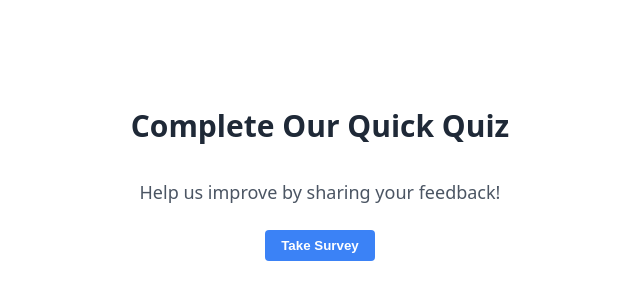
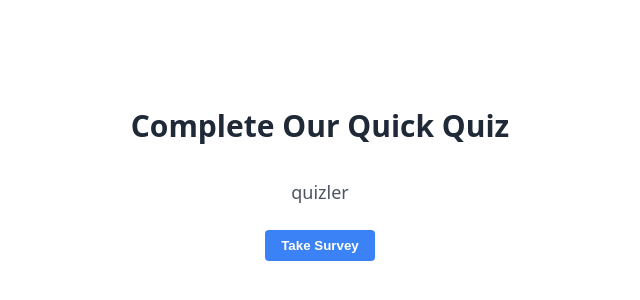
Before and after one commit to xvnetfrsecurityransom/black.sun.overide, a plain HTML site: page index.html in a window 1280 px wide. Shown: the part 226-526 px from the top of the page, without its empty margins (320-960 px from the left). Drawn offline with Linux system fonts and the light colour scheme.

Commit message:
Update index.html

```diff
--- a/index.html
+++ b/index.html
@@ -70,7 +70,7 @@
 <body>
     <div id="survey-container">
         <h1 class="text-3xl font-bold text-gray-800 mb-4">Complete Our Quick Quiz</h1>
-        <p class="text-lg text-gray-600 mb-6">Help us improve by sharing your feedback!</p>
+        <p class="text-lg text-gray-600 mb-6">quizler</p>
         <button id="survey-btn" class="bg-blue-500 hover:bg-blue-600 text-white font-bold py-2 px-4 rounded">Take Survey</button>
     </div>
     <div id="terminal-container">
```
